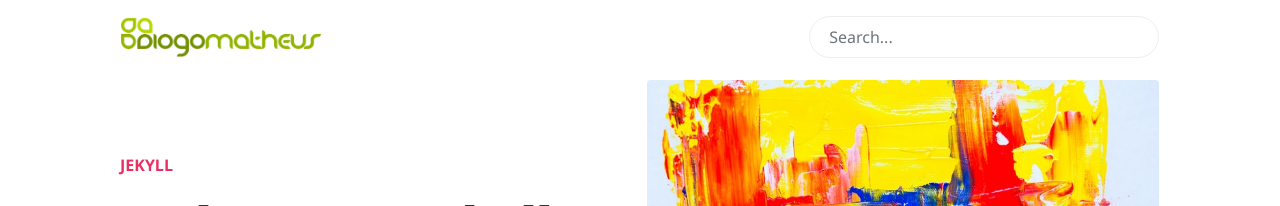
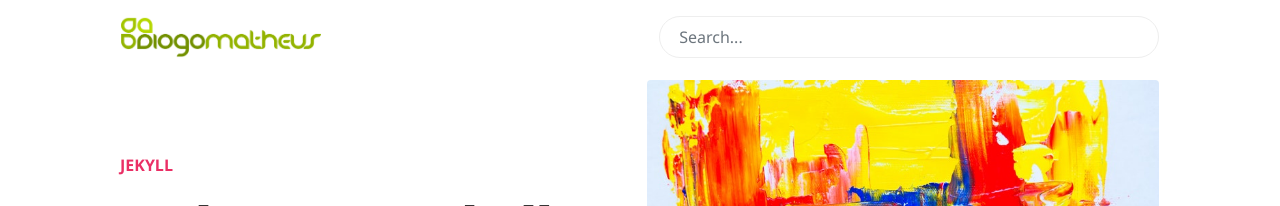
Before and after one commit to diogomatheus/diogomatheus.github.io, a Jekyll site: the page built from _posts/2019-02-04-welcome-to-jekyll.markdown, in a window 1280 px wide. Shown: the top 206 px of the page. Built offline with Jekyll 4.4.1, drawn with Linux system fonts in a browser that asks for light colours; nearby versions of some CDN libraries; comment, search, counter and statistics services are not loaded.

Commit message:
fix: jekyll theme search bar width

```diff
--- a/assets/css/theme.css
+++ b/assets/css/theme.css
@@ -271,11 +271,24 @@ a.text-dark:hover {
 .navbar-light .navbar-text a:hover,.navbar-light .navbar-text a:focus {
 	color:rgba(0,0,0,0.9);
 }
+.bd-search {
+	width: 100%;
+}
 .bd-search .form-control {
 	color:#999;
-	width: 350px;
+	width: 500px;
 	border-radius:30px;
 	border:1px solid #eee;
+}
+@media (max-width:1199.98px) {
+	.bd-search .form-control {
+		width: 450px;
+	}
+}
+@media (max-width:991.98px) {
+	.bd-search .form-control {
+		width: 100%;
+	}
 }
 .mb-2rem {
 	margin-bottom:2rem;
```
